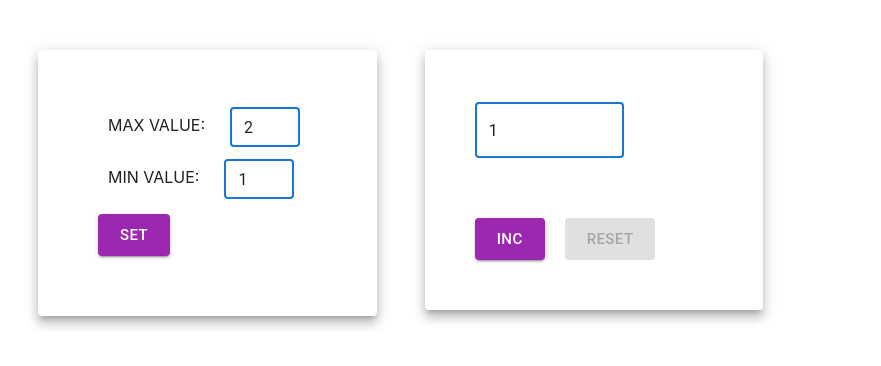
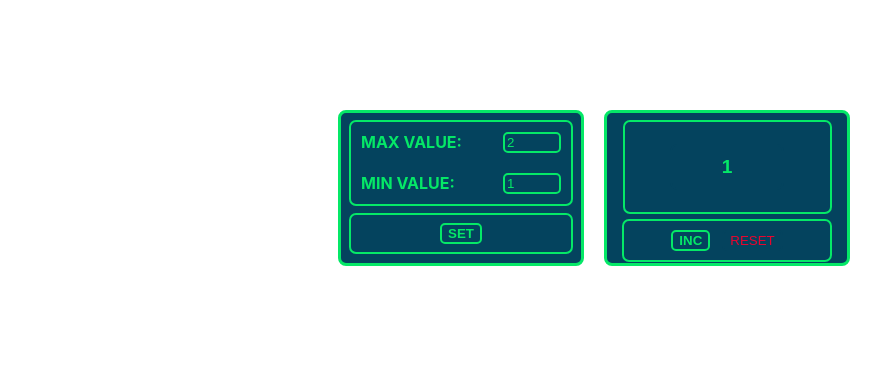
Before and after one commit to Alex62510/Project-Monday--counter, a React (Create React App) app: page / in a window 1280 px wide. Shown: the top 366 px of the page, without its empty margins (46-927 px from the left). Built offline with nearby package versions, Linux system fonts and the light colour scheme.

Commit message:
commit 03 two boxes

```diff
--- a/src/App.css
+++ b/src/App.css
@@ -1,6 +1,182 @@
-/*.App {*/
-/*    text-align: center;*/
-/*}*/
+.App {
+    display: flex;
+    align-items: start;
+    justify-content: center;
+    padding: 100px;
+}
+
+.BoxSetter {
+    display: flex;
+    justify-content: center;
+    align-items: start;
+    width: 230px;
+    height: 140px;
+    background-color: #04435e;
+    border-radius: 8px;
+    border: #05e867 solid 3px;
+    padding: 5px;
+    margin: 10px;
+}
+
+.InputArea {
+
+    background: #04435e;
+    border: #05e867 solid 2px;
+    border-radius: 7px;
+    font-weight: bold;
+    margin-top: 2px;
+}
+
+.MaxAndInput {
+    display: flex;
+    justify-content: space-between;
+    width: 200px;
+    padding: 10px;
+    color: #05e867;
+}
+
+.MinAndInput {
+    display: flex;
+    justify-content: space-between;
+    width: 200px;
+    padding: 10px;
+    color: #05e867;
+}
+
+.setButtonArea {
+    display: flex;
+    justify-content: center;
+    margin-top: 7px;
+    background: #04435e;
+    border: #05e867 solid 2px;
+    border-radius: 7px;
+    height: auto;
+}
+
+.SetButton {
+    margin: 8px;
+    border-radius: 5px;
+    border: #05e867 solid 2px;
+    font-weight: bold;
+    background-color: #04435e;
+    color: #05e867;
+}
+
+.setButtonError {
+    margin: 8px;
+    border-radius: 5px;
+    border: #04435e solid 2px;
+    font-weight: bold;
+    background-color: #04435e;
+    color: red;
+}
+.inputLimit {
+    display: flex;
+    border-radius: 5px;
+    color: #05e867;
+    background-color: #04435e;
+    width: 50px;
+    border: #05e867 solid 2px;
+}
+
+.BoxCounter {
+    display: flex;
+    justify-content: normal;
+    align-items: center;
+    width: 230px;
+    height: 140px;
+    background-color: #04435e;
+    border-radius: 8px;
+    border: #05e867 solid 3px;
+    padding: 5px;
+    margin: 10px;
+flex-direction: column;
+
+}
+.InputCountArea {
+    display: flex;
+    justify-content: center;
+    background: #04435e;
+    border: #05e867 solid 2px;
+    border-radius: 7px;
+    font-weight: bold;
+    margin-top: 2px;
+    width: 205px;
+}
+.inputInc {
+    text-align: center;
+    background: #04435e;
+    border: #04435e solid 2px;
+    border-radius: 7px;
+    font-weight: bold;
+    font-size: larger;
+    width: 90px;
+    color: #05e867;
+
+}
+.inputIncMax {
+    text-align: center;
+    background: #04435e;
+    border: #04435e solid 2px;
+    border-radius: 7px;
+    font-weight: bold;
+    font-size: large;
+    width: 100px;
+    color: red;
+    margin: 32px 0 31px 0;
+}
+
+.twoButtons {
+    display: flex;
+}
+.inputInc {
+   margin: 22px 10px 22px 10px;
+    padding: 10px;
+}
+.twoButtons {
+    display: flex;
+    justify-content: center;
+    margin-top: 5px;
+    padding: 3px;
+    background: #04435e;
+    border: #05e867 solid 2px;
+    border-radius: 7px;
+    width: 200px;
+    height: auto;
+}
+.incButton {
+    margin: 6px;
+    border-radius: 5px;
+    border: #05e867 solid 2px;
+    font-weight: bold;
+    background-color: #04435e;
+    color: #05e867;
+}
+.incButtonMax {
+    margin: 6px;
+    border-radius: 5px;
+    border: #04435e solid 2px;
+    font-weight: bold;
+    background-color: #04435e;
+    color: red;
+    font-weight: lighter;
+}
+.resetButton {
+    margin: 6px;
+    border-radius: 5px;
+    border: #05e867 solid 2px;
+    font-weight: bold;
+    background-color: #04435e;
+    color: #05e867;
+}
+.resetButtonDisable {
+    margin: 6px;
+    border-radius: 5px;
+    border: #04435e solid 2px;
+    font-weight: lighter;
+    background-color: #04435e;
+    color: #e8052f;
+}
 
 /*.App-header {*/
 /*    background-color: #282c34;*/
--- a/src/App.tsx
+++ b/src/App.tsx
@@ -1,18 +1,13 @@
 import React, {useEffect, useState} from 'react';
 import './App.css';
-import Counter2 from "./counter/Counter2";
-import Counter from "./counter/Counter";
 import {SetterValue} from "./counter/Setter/SetterValue";
-import Input from "./counter/InputCount";
-import Button from "./counter/Button/ButtonCount";
 import ButtonCount from "./counter/Button/ButtonCount";
 import InputCount from "./counter/InputCount";
-import {Container, Grid, Paper} from "@mui/material";
 
 function App() {
     const [numbers, setNumbers] = useState<number>(1)
 
-    const [upLimit, setUplimit] = useState<number>(2)
+    const [upLimit, setUpLimit] = useState<number>(2)
     const [downlimit, setDownLimit] = useState<number>(1)
 
     const [message, setMessage] = useState<boolean>(false)
@@ -33,7 +28,7 @@ function App() {
     }, [])
     useEffect(() => {
         let newUpperLocalValue = localStorage.getItem("SetUpperValue")
-        newUpperLocalValue && setUplimit(JSON.parse(newUpperLocalValue))
+        newUpperLocalValue && setUpLimit(JSON.parse(newUpperLocalValue))
     }, [])
     useEffect(() => {
         let newLowerLocalValue = localStorage.getItem("SetLowerValue")
@@ -42,7 +37,7 @@ function App() {
 
     const numbersLimitMax = numbers === upLimit
     const numbersLimitMin = numbers === downlimit
-    const messageInput = "enter value and press set"
+    const messageInput = "press set"
     const setNewMessage = (value: boolean) => {
         setMessage(value)
         setNumbers(downlimit)
@@ -53,54 +48,38 @@ function App() {
         setErrorInput(value)
     }
     return (
-        <div className={"App"}>
-            <Container fixed>
-                <Grid container sx={{p: "50px 20px"}} spacing={6}>
-                    <Grid item className={"box"} xs={4}>
-                        <Paper elevation={8} sx={{p:"20px"}}  >
-                            <Grid>
+        <div className="App">
+            <div className="BoxSetter">
                 <SetterValue
                     errorMessage={errorMessage}
                     setNewMessage={setNewMessage}
-                                    setUpLimit={setUplimit}
+                    setUpLimit={setUpLimit}
                     setDownLimit={setDownLimit}
                 />
-                            </Grid>
-                        </Paper>
-                    </Grid>
-                    <Grid item xs={4}>
-                        <Paper elevation={8} sx={{p:"20px"}}>
-                            <Grid>
-                                <Grid xs={6} sx={{m:"30px"}}>
+            </div>
+            <div className="BoxCounter">
+                <div className="InputCountArea">
                     <InputCount
                         error={errorInput}
                         inputValue={inputValue}
                         inputClassName={(numbersLimitMax) ? "inputIncMax" : "inputInc"}
                     />
-                                </Grid>
-                                <Grid className="twoButtons" sx={{ p:"20px"}}>
-
+                </div>
+                <div className="twoButtons">
                     <ButtonCount
                         numbersLimit={numbersLimitMax}
-                                        className="incButton"
-                                        title="inc"
+                        className={(numbersLimitMax) ? "incButtonMax":"incButton"}
+                        title="INC"
                         onClickFunc={incNumber}
                     />
-
-
                     <ButtonCount
                         numbersLimit={numbersLimitMin}
-                                        className="resetButton"
-                                        title="reset"
+                        className={numbersLimitMin ? "resetButtonDisable":"resetButton"}
+                        title="RESET"
                         onClickFunc={resetNumber}
                     />
-
-                                </Grid>
-                            </Grid>
-                        </Paper>
-                    </Grid>
-                </Grid>
-            </Container>
+                </div>
+            </div>
         </div>
     );
 }
--- a/src/counter/Button/ButtonCount.tsx
+++ b/src/counter/Button/ButtonCount.tsx
@@ -1,5 +1,4 @@
 import React, {useState} from 'react';
-import {Button} from "@mui/material";
 
 type Buttontype = {
     className: string
@@ -8,20 +7,17 @@ type Buttontype = {
     title: string
 }
 const ButtonCount = (props: Buttontype) => {
-    const ClickChinge = () => {
+    const ClickChange = () => {
         props.onClickFunc()
     }
     return (
-        <Button
-            sx={{m:"10px"}}
-            size="large"
-            color="secondary"
-            variant="contained"
+        <button
+
             className={props.className}
-            onClick={ClickChinge}
+            onClick={ClickChange}
             disabled={props.numbersLimit}
         >{props.title}
-        </Button>
+        </button>
     );
 };
 
--- a/src/counter/InputCount.tsx
+++ b/src/counter/InputCount.tsx
@@ -1,5 +1,5 @@
 import React from 'react';
-import {TextField} from "@mui/material";
+
 
 type InputType={
     inputValue: number|string
@@ -8,18 +8,11 @@ type InputType={
 }
 const InputCount = (props:InputType) => {
     return (
-        <TextField
-            size="medium"
-            variant="outlined"
-            color="primary"
-            focused
-
-            error={props.error}
-            helperText={props.error && "Incorrect value"}
-            sx={{mt: "2px"}}
+        <input
+placeholder={props.error? "ERROR" : ""}
             value={props.inputValue}
             className={props.inputClassName}
-        ></TextField>
+        />
     );
 };
 
--- a/src/counter/InputLimits/InputLimit.tsx
+++ b/src/counter/InputLimits/InputLimit.tsx
@@ -1,5 +1,5 @@
 import React, {ChangeEvent} from 'react';
-import {TextField} from "@mui/material";
+
 
 export type InputLimitsPropsType = {
     InputValue: number
@@ -10,26 +10,15 @@ export type InputLimitsPropsType = {
 
 const InputLimit = (props: InputLimitsPropsType) => {
     return (
-        <div>
-            <div>
-                <TextField
-
-                    error={props.error}
-                    helperText={props.error && "Incorrect value"}
-                    value={props.InputValue}
-                    size="small"
-                    variant="outlined"
-                    color="primary"
-                    focused
-                    sx={{mt: "2px"}}
-                    type="number"
-                    maxRows={20}
-                    minRows={-2}
-                    onChange={props.limitChange}
-                    onFocus={() => props.setNewMessage(true)}
-                />
-            </div>
-        </div>
+        <input
+            className="inputLimit"
+            value={props.InputValue}
+            type="number"
+            max={20}
+            min={-2}
+            onChange={props.limitChange}
+            onFocus={() => props.setNewMessage(true)}
+        />
     );
 };
 
--- a/src/counter/Setter/SetterValue.tsx
+++ b/src/counter/Setter/SetterValue.tsx
@@ -1,9 +1,6 @@
-import Input from "../InputCount";
-import Button from "../Button/ButtonCount";
 import React, {ChangeEvent, useEffect, useState} from "react";
 import InputLimit from "../InputLimits/InputLimit";
 import ButtonCount from "../Button/ButtonCount";
-import {Grid} from "@mui/material";
 
 export type SetterPropsType = {
     setUpLimit: (value: number) => void
@@ -53,12 +50,12 @@ export const SetterValue = (props: SetterPropsType) => {
         }
     }
     const findErrorUpper = (value: number) => {
-        if (lowerInputValue >= value) {
+        if (lowerInputValue > 0 && lowerInputValue < value) {
+            setError(false)
+            props.errorMessage(false)
+        } else {
             setError(true)
             props.errorMessage(true)
-        } else {
-            setError(false)
-            props.errorMessage(false)
         }
     }
     const findErrorLower = (value: number) => {
@@ -69,41 +66,35 @@ export const SetterValue = (props: SetterPropsType) => {
         props.errorMessage(false)
     }
     return (
-        <Grid alignItems={"center"} sx={{p: "30px"}}>
-            <Grid container>
-                <Grid item sx={{p: "15px 20px"}}>
-                    MAX VALUE:
-                </Grid>
-                <Grid item xs={4} sx={{p: "5px"}}>
+        <div>
+            <div className="InputArea">
+                <div className="MaxAndInput">
+                    <div>MAX VALUE:</div>
                     <InputLimit
                         InputValue={upperInputValue}
                         limitChange={upperLimitChange}
                         setNewMessage={props.setNewMessage}
                         error={error}
                     />
-                </Grid>
-            </Grid>
-            <Grid container>
-                <Grid item sx={{p: "15px 20px"}}>
-                    MIN VALUE:
-                </Grid>
-                <Grid item xs={4} sx={{p: "5px"}}>
+                </div>
+                <div className="MinAndInput">
+                    <div>MIN VALUE:</div>
                     <InputLimit
                         InputValue={lowerInputValue}
                         limitChange={lowerLimitChange}
                         setNewMessage={props.setNewMessage}
                         error={error}
                     />
-                </Grid>
-            </Grid>
-            <Grid>
+                </div>
+            </div>
+            <div className="setButtonArea">
                 <ButtonCount
-                    className={"SetButton"}
+                    className={error ? "setButtonError" : "SetButton"}
                     onClickFunc={setToLocalStorage}
                     numbersLimit={error}
-                    title={"SET"}
+                    title={error ? "WRONG VALUE" : "SET"}
                 />
-            </Grid>
-        </Grid>
+            </div>
+        </div>
     )
 }
```
Lines whose indentation alone changed are shown as unchanged.
